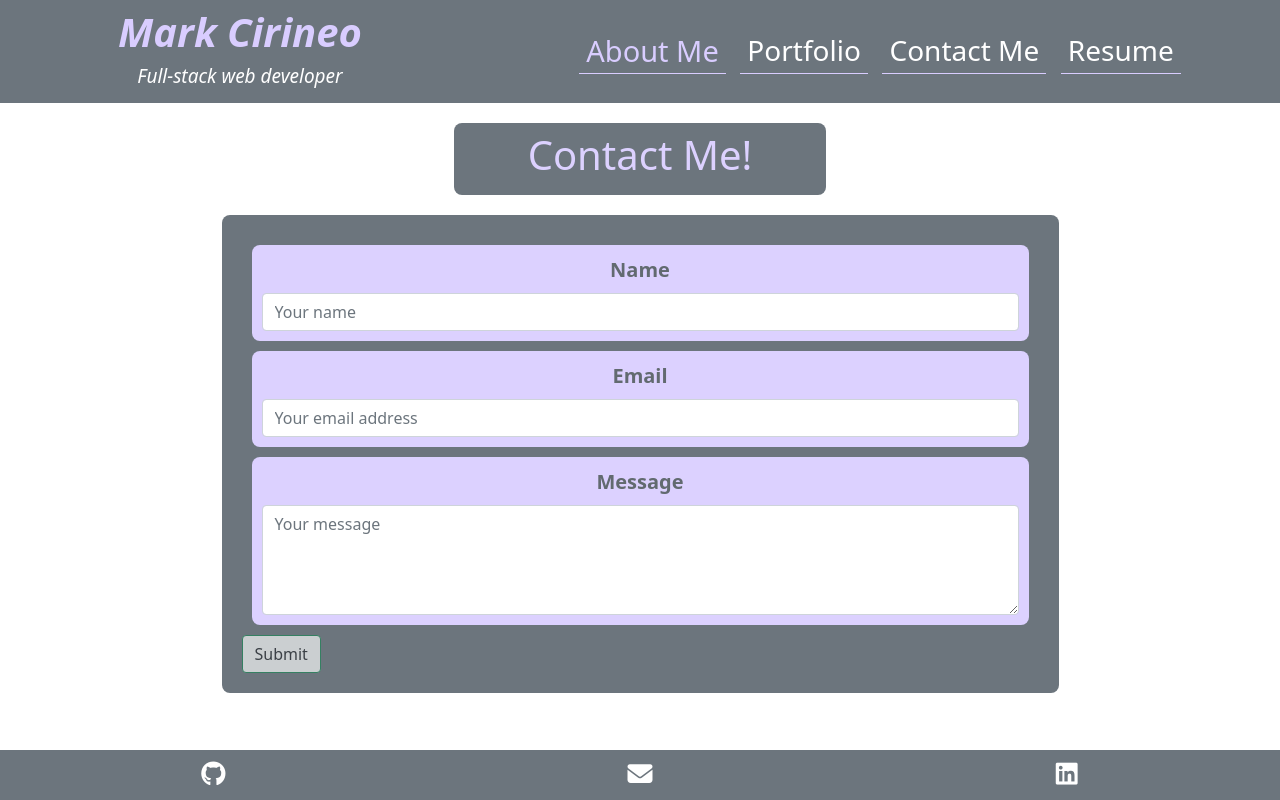
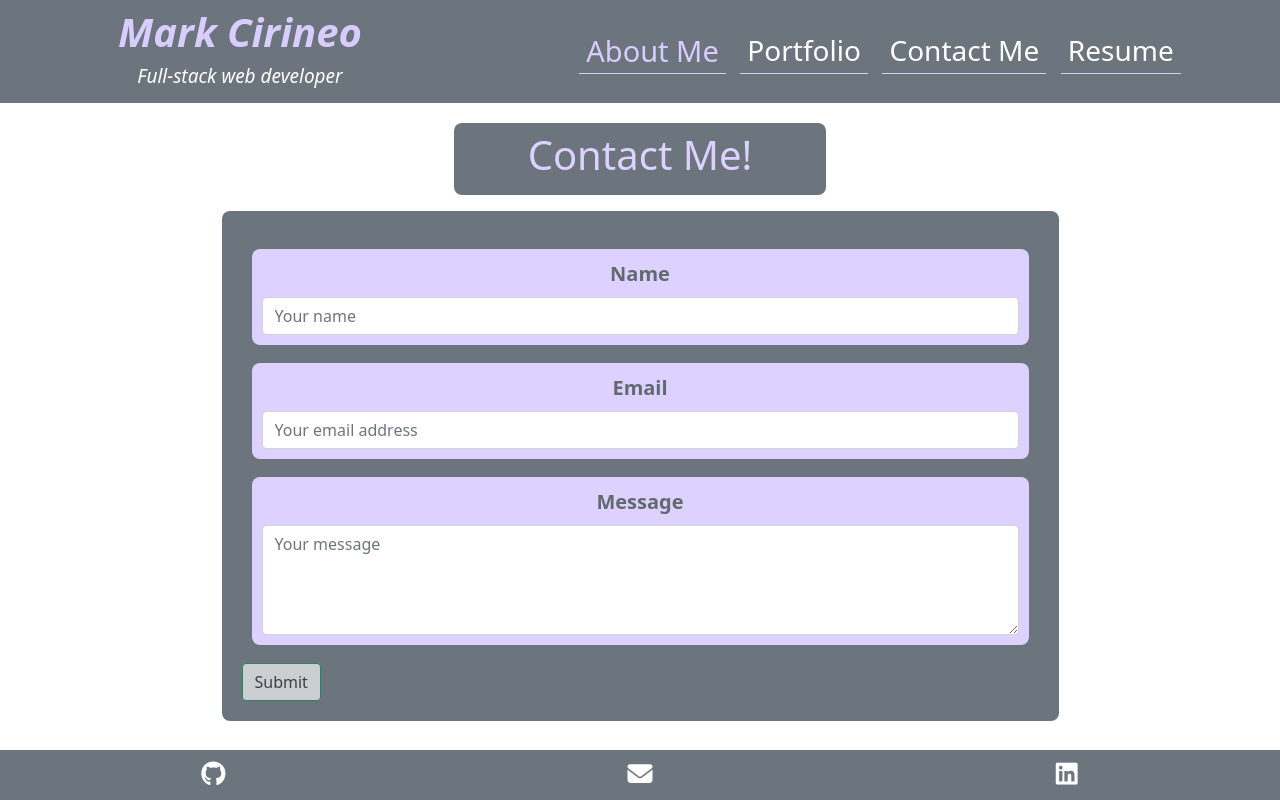
Before and after one commit to MarkCirineo/react-portfolio, a React (Create React App) app: page /#/contact-me in a window 1280 px wide. Built offline with nearby package versions, Linux system fonts and the light colour scheme; no server answers.

Commit message:
adjusted margin on header and form items

```diff
--- a/src/components/pages/contact-me/contact-me.css
+++ b/src/components/pages/contact-me/contact-me.css
@@ -11,13 +11,13 @@
 .contact-me-header {
     color: #dcd1ff;
     padding: 8px;
-    margin: 4px 0 20px;
+    margin: 4px 0 16px;
     border-radius: 8px;
 }
 
 .form-group {
     background-color: #dcd1ff;
-    margin: 10px;
+    margin: 18px 10px;
     padding: 10px;
     border-radius: 8px;
     text-align: center;
```
